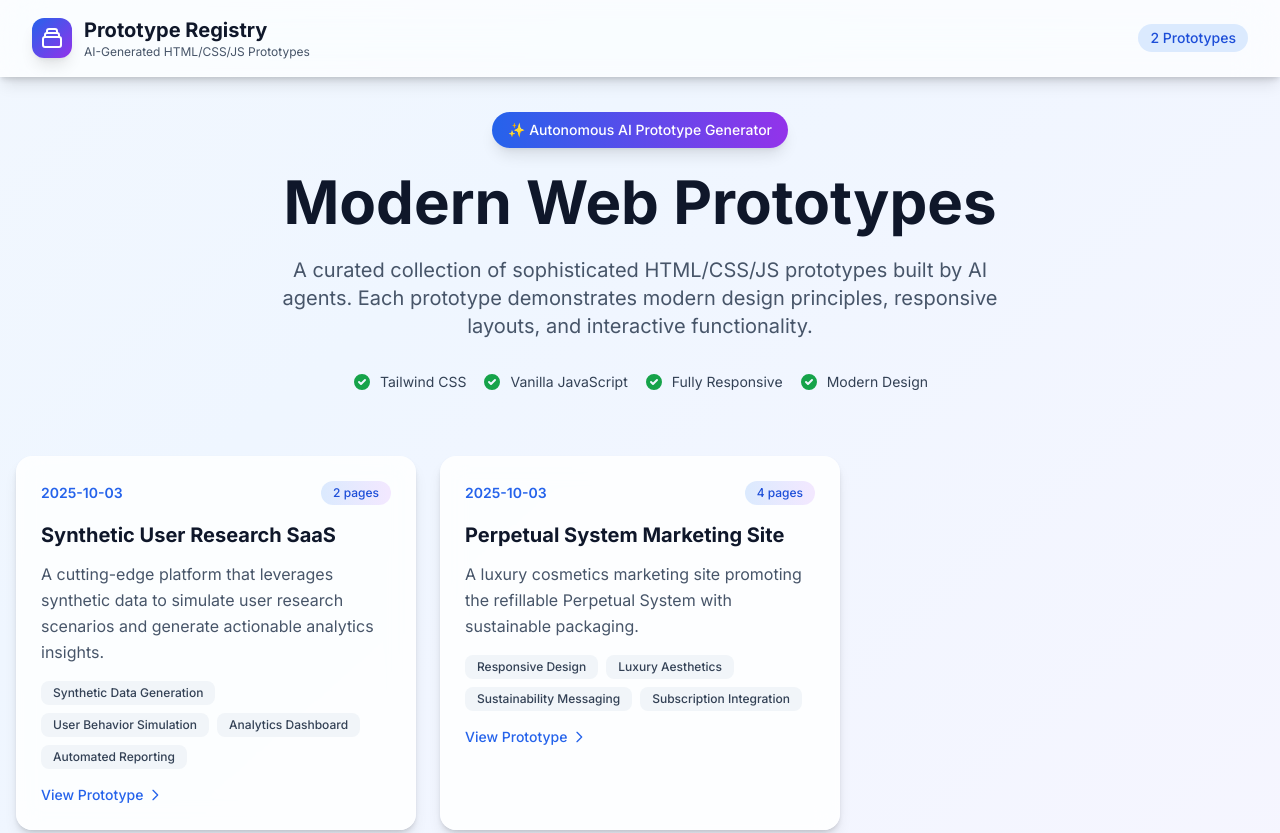
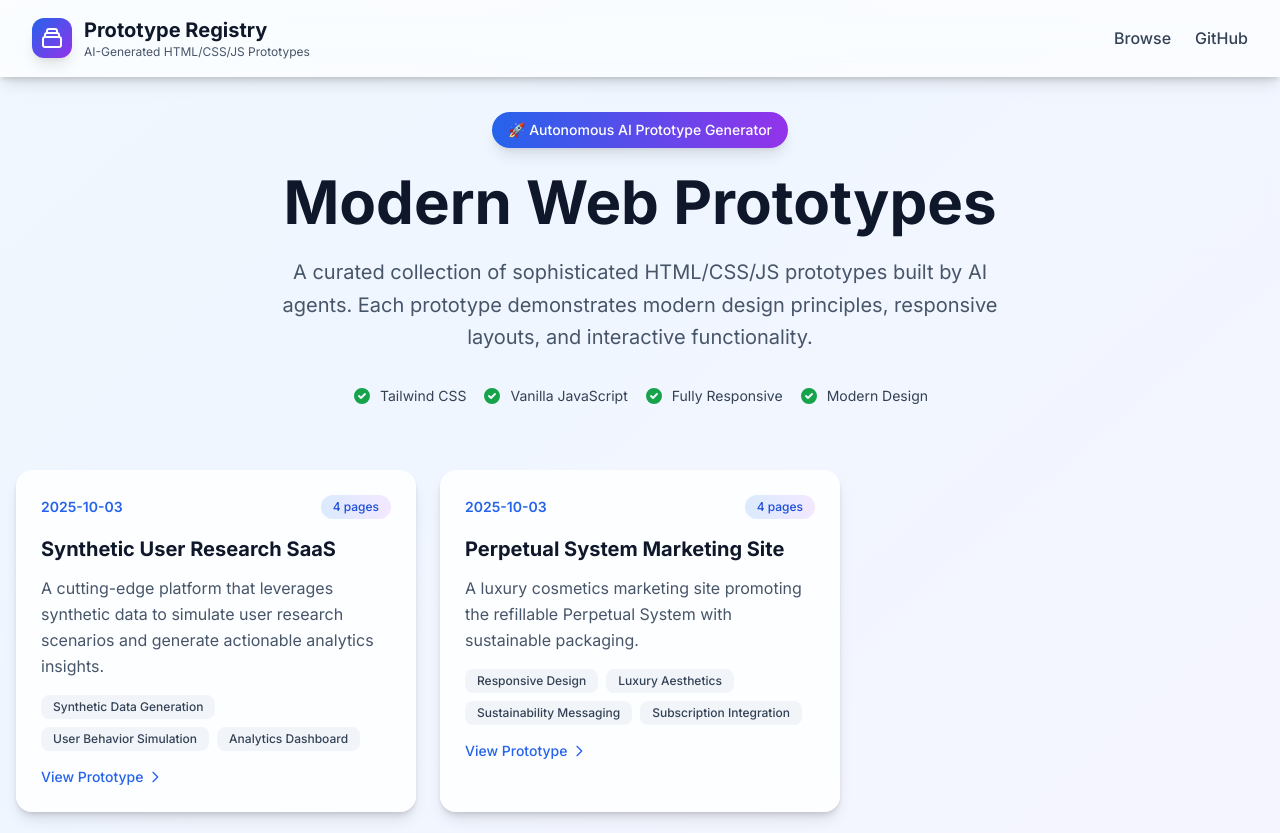
Before and after one commit to jrenaldi79/simple-mpd-prototyping, a plain HTML site: page index.html in a window 1280 px wide. Shown: the top 833 px of the page. Drawn offline with nearby package versions, Linux system fonts and the light colour scheme.

Commit message:
Update Synthetic User Research SaaS entry in registry with correct page count and features

```diff
--- a/index.html
+++ b/index.html
@@ -13,7 +13,7 @@
     <script src="https://cdn.tailwindcss.com"></script>
     <link rel="preconnect" href="https://fonts.googleapis.com">
     <link rel="preconnect" href="https://fonts.gstatic.com" crossorigin>
-    <link href="https://fonts.googleapis.com/css2?family=Inter:wght@300;400;500;600;700;800&display=swap" rel="stylesheet">
+    <link href="https://fonts.googleapis.com/css2?family=Inter:wght@300;400;500;600;700;800&amp;display=swap" rel="stylesheet">
     <style>
         body {
             font-family: 'Inter', sans-serif;
@@ -31,13 +31,10 @@
         }
         /* Premium shadows */
         .shadow-premium {
-            box-shadow: 0 4px 6px -1px rgba(0, 0, 0, 0.1),
-                        0 2px 4px -1px rgba(0, 0, 0, 0.06),
-                        0 10px 15px -3px rgba(0, 0, 0, 0.1);
+            box-shadow: 0 4px 6px -1px rgba(0, 0, 0, 0.1), 0 2px 4px -1px rgba(0, 0, 0, 0.06), 0 10px 15px -3px rgba(0, 0, 0, 0.1);
         }
         .shadow-floating {
-            box-shadow: 0 10px 30px -5px rgba(0, 0, 0, 0.15),
-                        0 5px 15px -3px rgba(0, 0, 0, 0.1);
+            box-shadow: 0 10px 30px -5px rgba(0, 0, 0, 0.15), 0 5px 15px -3px rgba(0, 0, 0, 0.1);
         }
         /* Gradient animations */
         @keyframes gradient-shift {
@@ -51,7 +48,9 @@
         /* Smooth scrolling */
         html { scroll-behavior: smooth; }
         /* Hover lift effect */
-        .hover-lift { transition: all 0.3s cubic-bezier(0.4, 0, 0.2, 1); }
+        .hover-lift {
+            transition: all 0.3s cubic-bezier(0.4, 0, 0.2, 1);
+        }
         .hover-lift:hover { transform: translateY(-4px); }
     </style>
 </head>
@@ -72,11 +71,27 @@
                         <p class="text-xs text-slate-600">AI-Generated HTML/CSS/JS Prototypes</p>
                     </div>
                 </div>
-                <div class="hidden sm:flex items-center space-x-2">
-                    <span class="px-3 py-1 bg-blue-100 text-blue-700 rounded-full text-sm font-medium">
-                        <span id="prototype-count">2</span> Prototypes
-                    </span>
-                </div>
+
+                <!-- Desktop Navigation -->
+                <nav class="hidden md:flex items-center space-x-6">
+                    <a href="#prototype-grid" class="text-slate-700 hover:text-blue-600 transition-colors duration-200 font-medium">Browse</a>
+                    <a href="https://github.com/jrenaldi79/simple-mpd-prototyping" class="text-slate-700 hover:text-blue-600 transition-colors duration-200 font-medium">GitHub</a>
+                </nav>
+
+                <!-- Mobile Menu Button -->
+                <button id="mobile-menu-btn" class="md:hidden text-slate-700">
+                    <svg class="w-6 h-6" fill="none" stroke="currentColor" viewBox="0 0 24 24">
+                        <path stroke-linecap="round" stroke-linejoin="round" stroke-width="2" d="M4 6h16M4 12h16M4 18h16"></path>
+                    </svg>
+                </button>
+            </div>
+
+            <!-- Mobile Menu -->
+            <div id="mobile-menu" class="hidden md:hidden mt-4 pb-4 border-t border-slate-200">
+                <nav class="flex flex-col space-y-2">
+                    <a href="#prototype-grid" class="text-slate-700 hover:text-blue-600 transition-colors duration-200 py-2">Browse</a>
+                    <a href="https://github.com/jrenaldi79/simple-mpd-prototyping" class="text-slate-700 hover:text-blue-600 transition-colors duration-200 py-2">GitHub</a>
+                </nav>
             </div>
         </div>
     </header>
@@ -88,16 +103,15 @@
             <!-- Welcome Section -->
             <section class="text-center mb-16">
                 <div class="inline-block px-4 py-2 bg-gradient-to-r from-blue-600 to-purple-600 rounded-full text-white text-sm font-medium mb-6 shadow-lg">
-                    ✨ Autonomous AI Prototype Generator
+                    🚀 Autonomous AI Prototype Generator
                 </div>
                 <h2 class="text-4xl sm:text-5xl lg:text-6xl font-bold text-slate-900 mb-6">
                     Modern Web Prototypes
                 </h2>
-                <p class="text-xl text-slate-600 max-w-3xl mx-auto mb-8">
-                    A curated collection of sophisticated HTML/CSS/JS prototypes built by AI agents.
-                    Each prototype demonstrates modern design principles, responsive layouts, and interactive functionality.
+                <p class="text-xl text-slate-600 max-w-3xl mx-auto mb-8 leading-relaxed">
+                    A curated collection of sophisticated HTML/CSS/JS prototypes built by AI agents. Each prototype demonstrates modern design principles, responsive layouts, and interactive functionality.
                 </p>
-                <div class="flex flex-wrap justify-center gap-4 text-sm text-slate-700">
+                <div class="flex flex-col sm:flex-row gap-4 justify-center text-sm text-slate-700">
                     <div class="flex items-center space-x-2">
                         <svg class="w-5 h-5 text-green-600" fill="currentColor" viewBox="0 0 20 20">
                             <path fill-rule="evenodd" d="M10 18a8 8 0 100-16 8 8 0 000 16zm3.707-9.293a1 1 0 00-1.414-1.414L9 10.586 7.707 9.293a1 1 0 00-1.414 1.414l2 2a1 1 0 001.414 0l4-4z" clip-rule="evenodd"></path>
@@ -125,10 +139,11 @@
                 </div>
             </section>
 
+            <!-- AI Instructions for Updating this Registry -->
             <!--
-            =====================================================
+            ====================================================================================
             AI INSTRUCTIONS FOR UPDATING THIS REGISTRY
-            =====================================================
+            ====================================================================================
 
             When adding a new prototype entry:
 
@@ -172,17 +187,17 @@
             </a>
 
             Sort order: NEWEST entries at the TOP of the grid
-            =====================================================
+            ====================================================================================
             -->
 
             <!-- Prototypes Grid -->
             <section id="prototype-grid" class="grid grid-cols-1 md:grid-cols-2 lg:grid-cols-3 gap-6 mb-16">
 
                 <!-- New Entry: Synthetic User Research SaaS (2025-10-03) -->
-                <a href="synthetic-user-research-saas/index.html" class="glass-card rounded-2xl p-6 hover-lift shadow-premium block group">
+                <a href="synthetic-user-research-saas/" class="glass-card rounded-2xl p-6 hover-lift shadow-premium block group">
                     <div class="flex items-center justify-between mb-4">
                         <span class="text-sm font-semibold text-blue-600">2025-10-03</span>
-                        <span class="px-3 py-1 bg-gradient-to-r from-blue-100 to-purple-100 text-blue-700 rounded-full text-xs font-medium">2 pages</span>
+                        <span class="px-3 py-1 bg-gradient-to-r from-blue-100 to-purple-100 text-blue-700 rounded-full text-xs font-medium">4 pages</span>
                     </div>
                     <h3 class="text-xl font-bold text-slate-900 mb-3 group-hover:text-blue-600 transition-colors duration-200">Synthetic User Research SaaS</h3>
                     <p class="text-slate-600 mb-4 leading-relaxed">
@@ -192,7 +207,6 @@
                         <span class="px-3 py-1 bg-slate-100 text-slate-700 rounded-lg text-xs font-medium">Synthetic Data Generation</span>
                         <span class="px-3 py-1 bg-slate-100 text-slate-700 rounded-lg text-xs font-medium">User Behavior Simulation</span>
                         <span class="px-3 py-1 bg-slate-100 text-slate-700 rounded-lg text-xs font-medium">Analytics Dashboard</span>
-                        <span class="px-3 py-1 bg-slate-100 text-slate-700 rounded-lg text-xs font-medium">Automated Reporting</span>
                     </div>
                     <div class="flex items-center text-blue-600 text-sm font-medium group-hover:translate-x-1 transition-transform duration-200">
                         View Prototype
@@ -247,7 +261,7 @@
         // Update prototype count based on actual entries
         function updatePrototypeCount() {
             const grid = document.getElementById('prototype-grid');
-            // Count only real prototype links (exclude anchors without href or in-page anchors)
+            // Count only real prototype links (exclude anchors without href or with #)
             const prototypeLinks = grid.querySelectorAll('a[href]:not([href^="#"])');
             const count = prototypeLinks.length;
             document.getElementById('prototype-count').textContent = count;
@@ -269,6 +283,13 @@
                 }, index * 100);
             });
         });
+
+        // Mobile menu toggle
+        const menuBtn = document.getElementById('mobile-menu-btn');
+        const mobileMenu = document.getElementById('mobile-menu');
+        menuBtn?.addEventListener('click', () => {
+            mobileMenu.classList.toggle('hidden');
+        });
     </script>
 
 </body>
```
